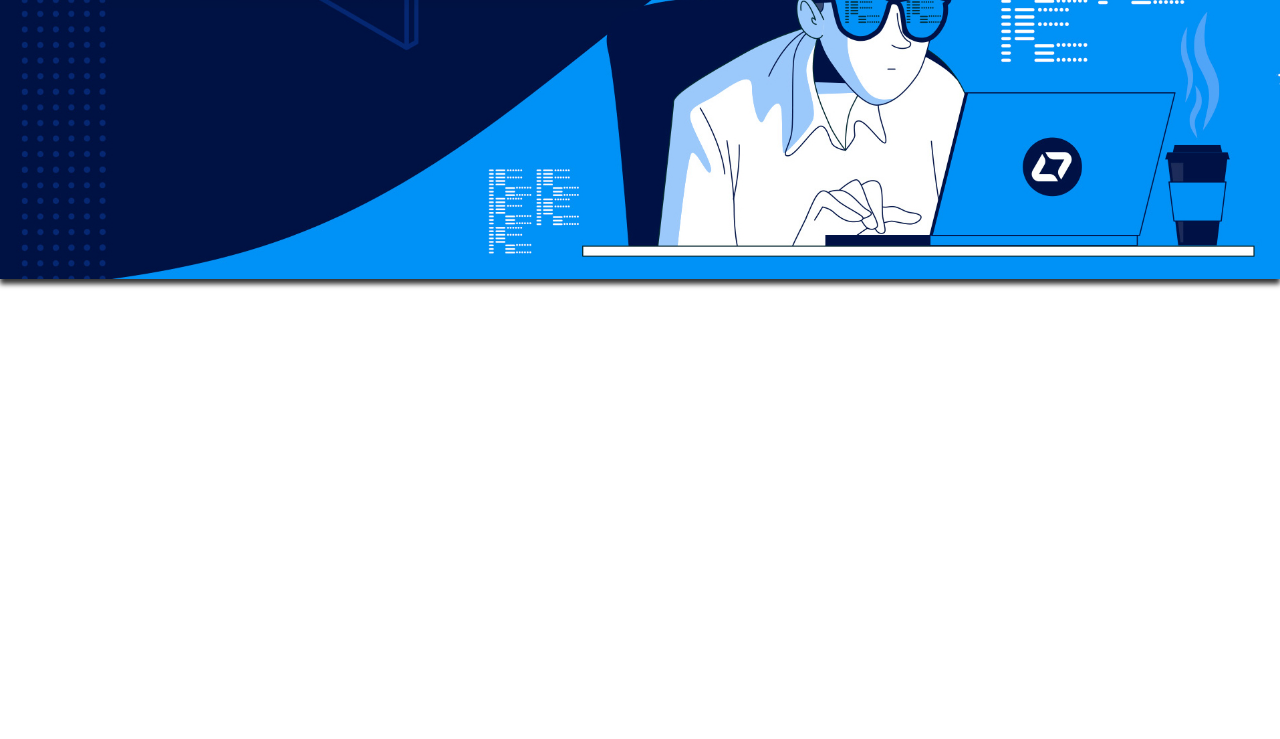
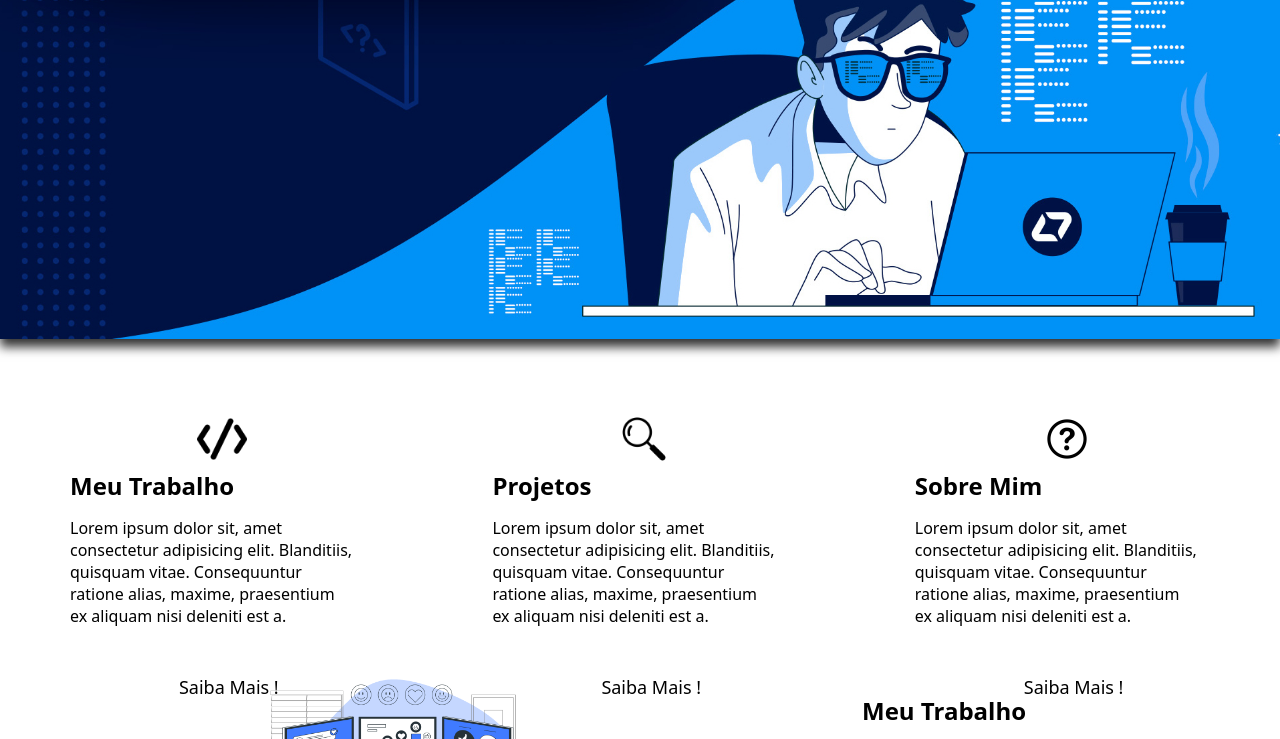
Before and after one commit to isaacgoncod/isaacgoncod.github.io, a plain HTML site: page index.html in a window 1280 px wide. Shown: the part 71-810 px from the top of the page. Drawn offline with Linux system fonts and the light colour scheme.

Commit message:
portfolio

```diff
--- a/index.html
+++ b/index.html
@@ -1,17 +1,16 @@
 <!DOCTYPE html>
 <html lang="pt-br">
   <head>
-  <meta charset="UTF-8">
-  <meta http-equiv="X-UA-Compatible" content="IE=edge">
-  <meta name="viewport" content="width=device-width, initial-scale=1.0">
-  <link rel="stylesheet" href="./portfolio-html-css/css/style.css">
+    <meta charset="UTF-8" />
+    <meta http-equiv="X-UA-Compatible" content="IE=edge" />
+    <meta name="viewport" content="width=device-width, initial-scale=1.0" />
+    <link rel="stylesheet" href="./portfolio-html-css/css/style.css" />
     <title>Isaac Gonçalves</title>
   </head>
   <body>
-  <img src="./portfolio-html-css/css/assets/programadormeio.jpg" alt="background-image" id="background-image">
     <header>
       <nav id="navigate">
-      <img src="./portfolio-html-css/css/assets/me.jpg" alt="foto-perfil">
+        <img src="./portfolio-html-css/css/assets/me.jpg" alt="foto-perfil" />
         <p>Isaac Cordeiro Gonçalves</p>
       </nav>
       <nav>
@@ -28,8 +27,60 @@
         </ul>
       </nav>
     </header>
+    <img
+      src="./portfolio-html-css/css/assets/programadormeio.jpg"
+      alt="background-image"
+      id="background-image"
+    />
     <main>
-
+      <section>
+        <div class="container1">
+          <img
+            src="./portfolio-html-css/css/assets/icone01.png"
+            alt="icone01"
+          />
+          <h2>Meu Trabalho</h2>
+          <p>
+            Lorem ipsum dolor sit, amet consectetur adipisicing elit.
+            Blanditiis, quisquam vitae. Consequuntur ratione alias, maxime,
+            praesentium ex aliquam nisi deleniti est a.
+          </p>
+          <button>Saiba Mais !</button>
+        </div>
+        <div class="container1">
+          <img
+            src="./portfolio-html-css/css/assets/icone02.png"
+            alt="icone02"
+          />
+          <h2>Projetos</h2>
+          <p>
+            Lorem ipsum dolor sit, amet consectetur adipisicing elit.
+            Blanditiis, quisquam vitae. Consequuntur ratione alias, maxime,
+            praesentium ex aliquam nisi deleniti est a.
+          </p>
+          <button>Saiba Mais !</button>
+        </div>
+        <div class="container1">
+          <img
+            src="./portfolio-html-css/css/assets/icone03.png"
+            alt="icone03"
+          />
+          <h2>Sobre Mim</h2>
+          <p>
+            Lorem ipsum dolor sit, amet consectetur adipisicing elit.
+            Blanditiis, quisquam vitae. Consequuntur ratione alias, maxime,
+            praesentium ex aliquam nisi deleniti est a.
+          </p>
+          <button>Saiba Mais !</button>
+        </div>
+      </section>
+      <section>
+        <img src="./portfolio-html-css/css/assets/Sentiment analysis-bro.png" alt="imagem01">
+        <div class="container1">
+          <h2>Meu Trabalho</h2>
+          <p>Lorem ipsum dolor sit amet consectetur adipisicing elit. Ea quos eius est, accusantium et blanditiis explicabo mollitia aliquam magnam quae rem illo placeat voluptate tempora asperiores nobis ipsam. Qui, dicta!</p>
+        </div>
+      </section>
     </main>
   </body>
 </html>
--- a/portfolio-html-css/css/style.css
+++ b/portfolio-html-css/css/style.css
@@ -8,18 +8,15 @@
 }
 header{
   width: 100vw;
-  height: 50px;
+  height: 60px;
   background-color: rgba(0, 0, 0, 0.801);
   display: flex;
   align-items: center;
   justify-content: space-between;
-  position:absolute;
-  box-shadow: 0 5px 5px rgba(0, 0, 0, 0.801);
 }
 #background-image{
   width: 100vw;
-  position: absolute;
-  box-shadow: 0 5px 5px rgba(0, 0, 0, 0.801);
+  box-shadow: 0 8px 10px rgba(0, 0, 0, 0.801);
 }
 #navigate{
   display: flex;
@@ -57,3 +54,43 @@ ul > a > li:hover{
   font-size: 25px;
   cursor: pointer;
 }
+main{
+  width: 100vw;
+  height: 100vh;
+}
+section{
+  width: 100vw;
+  height: 35vh;
+  display: flex;
+}
+section > img{
+  margin: 0px 20% 0px 20% ;
+}
+.container1{
+  width: 33%;
+  height: 100%;
+  padding: 70px;
+}
+.container1 > h2{
+  margin-bottom: 15px;
+}
+.container1 > img{
+  width: 50px;
+  height: 50px;
+  margin: 0 45%;
+}
+button{
+  border: none;
+  background-color: #fff;
+  width: 120px;
+  height: 40px;
+  font-size: 18px;
+  margin: 40px 35%;
+  cursor: pointer;
+}
+button:hover{
+  border: 2px solid rgba(0, 0, 0, 0.801)  ;
+  background-color: rgba(0, 0, 0, 0.801);
+  color: #fff;
+  border-radius: 50px;
+}
```
Lines whose indentation alone changed are shown as unchanged.
